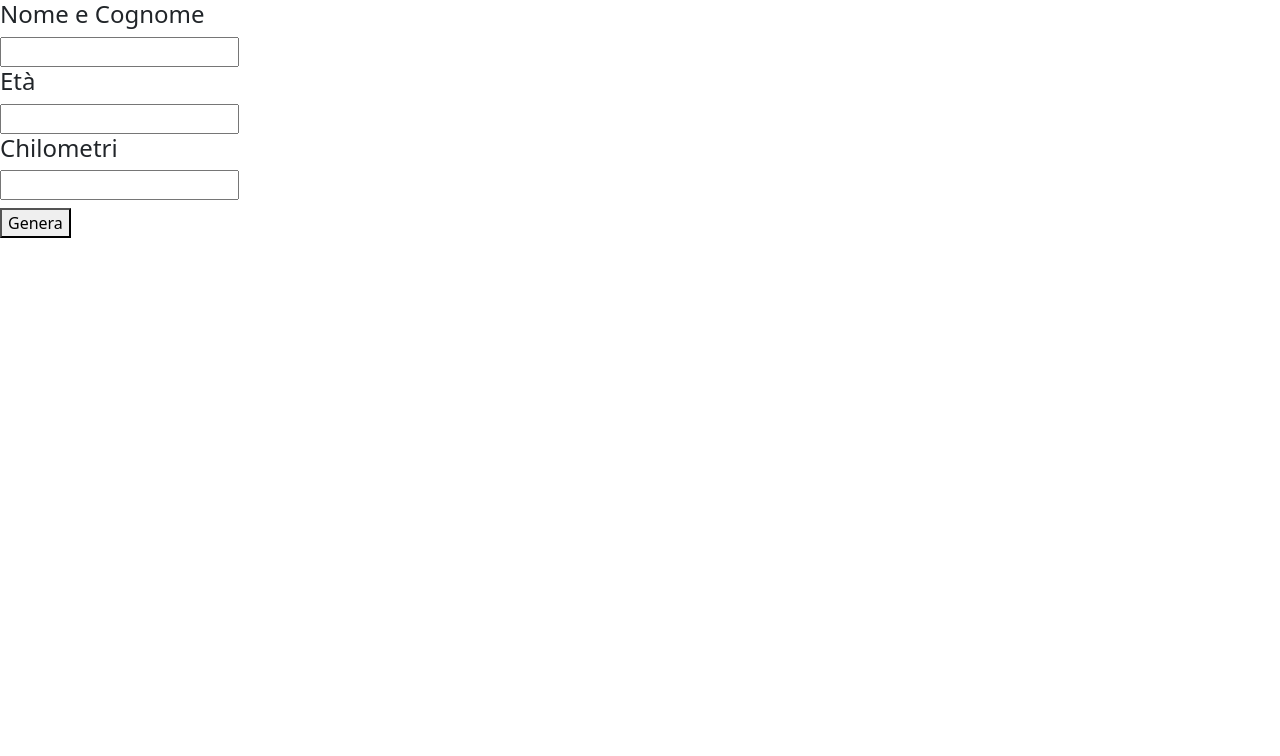
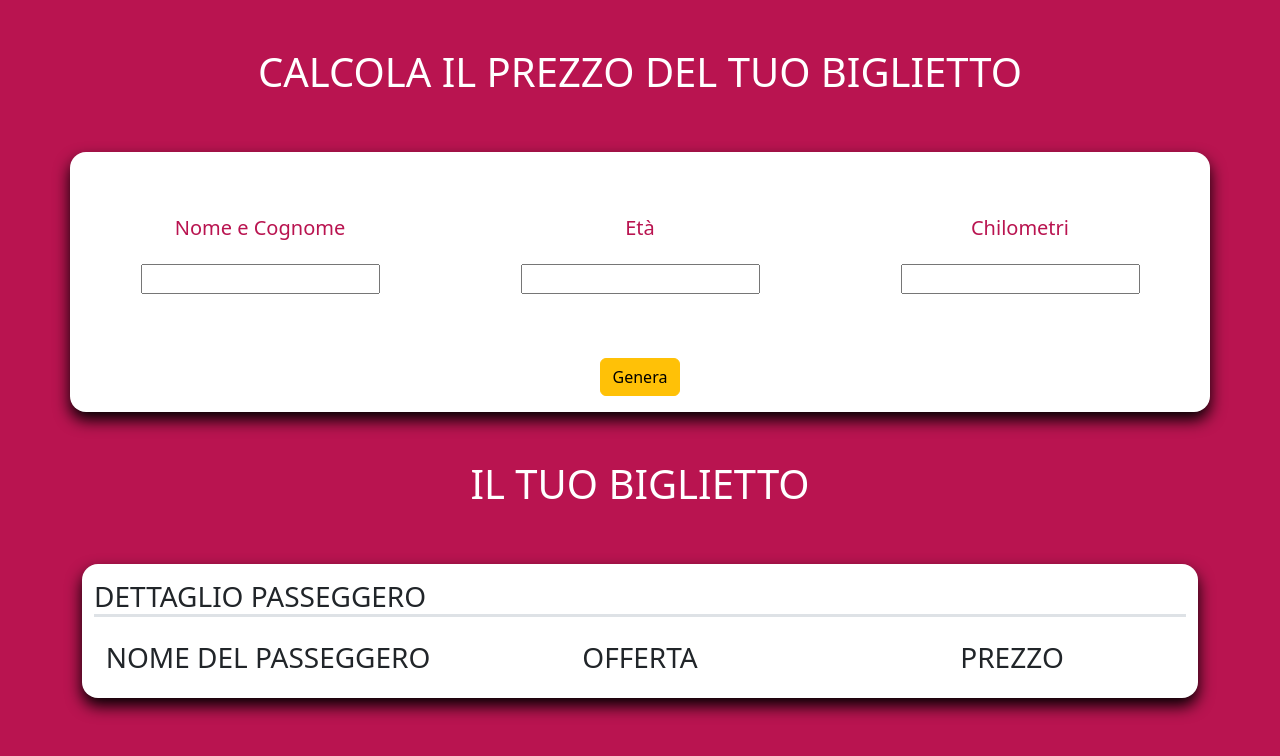
Before and after one commit to Gianmarco720/js-biglietto-treno-form, a plain HTML site: page index.html in a window 1280 px wide. Drawn offline with nearby package versions, Linux system fonts and the light colour scheme.

Commit message:
finished ?

```diff
--- /dev/null
+++ b/assets/css/style.css
@@ -0,0 +1,16 @@
+body {
+    background-color: #B91450;
+}
+
+h5 {
+    color: #B91450;
+}
+
+.ticket_calc {
+    background-color: white;
+    border-radius: 1rem;
+}
+
+.shadow {
+    box-shadow: 0 .5rem 1rem rgba(0,0,0,1.15)!important;
+}
--- a/assets/js/main.js
+++ b/assets/js/main.js
@@ -8,29 +8,36 @@ const btnGenEl = document.querySelector('button');
 btnGenEl.addEventListener("click", function () {
     // chiedo il nome all'utente
     const userName = document.getElementById('name').value;
-    console.log(`Nome passeggero: ${userName}`);
+    document.getElementById("p_name").innerHTML = userName;
+    //console.log(`Nome passeggero: ${userName}`);
 
     // chiedo l'età all'utente
     const userAge = document.getElementById('age').value;
-    console.log(`Età passeggero: ${userAge}`);
+    //console.log(`Età passeggero: ${userAge}`);
 
     // chiedo i chilometri da percorrere all'utente
     const userKm = document.getElementById('km').value;
-    console.log(`Chilometri da percorrere: ${userKm}`);
+    //console.log(`Chilometri da percorrere: ${userKm}`);
 
     // prezzo totale del biglietto
     let ticketPrice = priceKm * userKm;
 
-    // calcolo il valore del biglietto per gli over 65 e i minorenni
+    // calcolo il valore del biglietto
     if (userAge >= 65) {
         let discount = ((ticketPrice * 40) / 100);
         ticketPrice = ticketPrice - discount;
-        console.log(`Il prezzo totale del biglietto è: ${ticketPrice.toFixed(2)} €`);
+        document.getElementById("p_sale").innerHTML = 'Sconto Over 65';
+        document.getElementById("p_cost").innerHTML = `${ticketPrice.toFixed(2)} €`;
+        //console.log(`Il prezzo totale del biglietto è: ${ticketPrice.toFixed(2)} €`);
     } else if (userAge < 18) {
         let discount = ((ticketPrice * 20) / 100);
         ticketPrice = ticketPrice - discount;
-        console.log(`Il prezzo totale del biglietto è: ${ticketPrice.toFixed(2)} €`);
+        document.getElementById("p_sale").innerHTML = 'Sconto Minorenni';
+        document.getElementById("p_cost").innerHTML = `${ticketPrice.toFixed(2)} €`;
+        //console.log(`Il prezzo totale del biglietto è: ${ticketPrice.toFixed(2)} €`);
     } else {
-        console.log(`Il prezzo totale del biglietto è: ${ticketPrice.toFixed(2)} €`);
+        document.getElementById("p_sale").innerHTML = 'Nessuno sconto';
+        document.getElementById("p_cost").innerHTML = `${ticketPrice.toFixed(2)} €`;
+        //console.log(`Il prezzo totale del biglietto è: ${ticketPrice.toFixed(2)} €`);
     }
 })
--- a/index.html
+++ b/index.html
@@ -11,19 +11,56 @@
     <link href="https://cdn.jsdelivr.net/npm/bootstrap@5.2.1/dist/css/bootstrap.min.css" rel="stylesheet"
         integrity="sha384-iYQeCzEYFbKjA/T2uDLTpkwGzCiq6soy8tYaI1GyVh/UjpbCx/TYkiZhlZB6+fzT" crossorigin="anonymous">
 
+    <link rel="stylesheet" href="./assets/css/style.css">
+
 </head>
 
 <body>
+    <header>
+        <h1 class="text-center py-5 text-white text-uppercase">Calcola il prezzo del tuo biglietto</h1>
+    </header>
+    <main>
+        <div class="container shadow ticket_calc">
+            <div class="row text-center py-5">
+                <div class="col-4">
+                    <h5 class="py-3">Nome e Cognome</h5>
+                    <input type="text" name="nome" id="name">
+                </div>
+                <div class="col-4">
+                    <h5 class="py-3">Età</h5>
+                    <input type="text" name="anni" id="age">
+                </div>
+                <div class="col-4">
+                    <h5 class="py-3">Chilometri</h5>
+                    <input type="text" name="chilometri" id="km">
+                </div>
+            </div>
+            <div class="d-flex justify-content-center py-3">
+                <button class="btn btn-warning">Genera</button>
+            </div>
+        </div>
 
-    <main>
-        <h4>Nome e Cognome</h4>
-        <input type="text" name="nome" id="name">
-        <h4>Età</h4>
-        <input type="text" name="anni" id="age">
-        <h4>Chilometri</h4>
-        <input type="text" name="chilometri" id="km">
-        <h4 id="price"></h4>
-        <button>Genera</button>
+        <div class="container">
+            <h1 class="text-center py-5 text-white text-uppercase">Il tuo biglietto</h1>
+            <div class="container shadow ticket_calc">
+                <h3 class="text-uppercase border-bottom border-3 pt-3">Dettaglio passeggero</h3>
+                <div class="row text-center">
+                    <div class="col-4">
+                        <h3 class="text-uppercase py-3">Nome del passeggero</h3>
+                    <h3 id="p_name"></h3>
+                    </div>
+                    <div class="col-4">
+                        <h3 class="text-uppercase py-3">Offerta</h3>
+                    <h3 id="p_sale"></h3>
+                    </div>
+                    <div class="col-4">
+                        <h3 class="text-uppercase py-3">Prezzo</h3>
+                    <h3 id="p_cost"></h3>
+                    </div>
+                </div>
+            </div>
+        </div>
+
     </main>
 
     <!-- Bootstrap JavaScript Libraries -->
```
Lines whose indentation alone changed are shown as unchanged.
